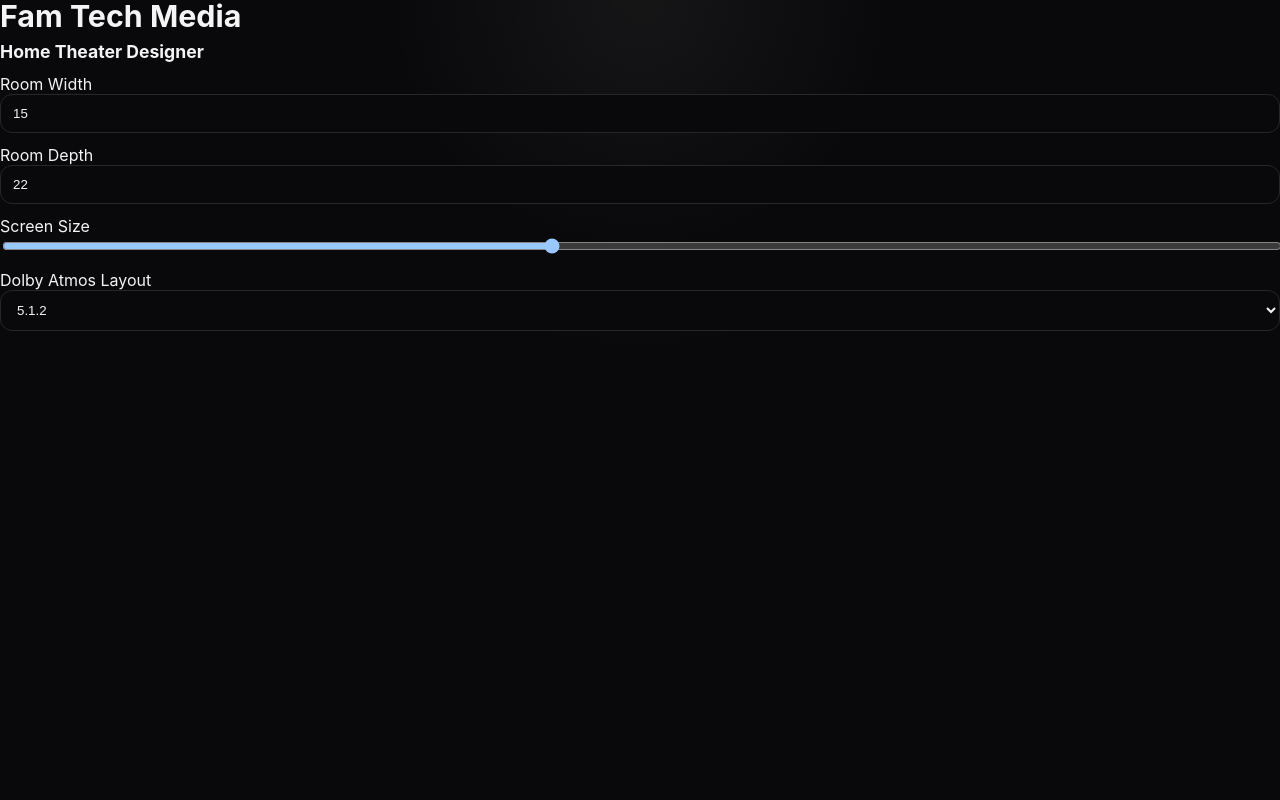
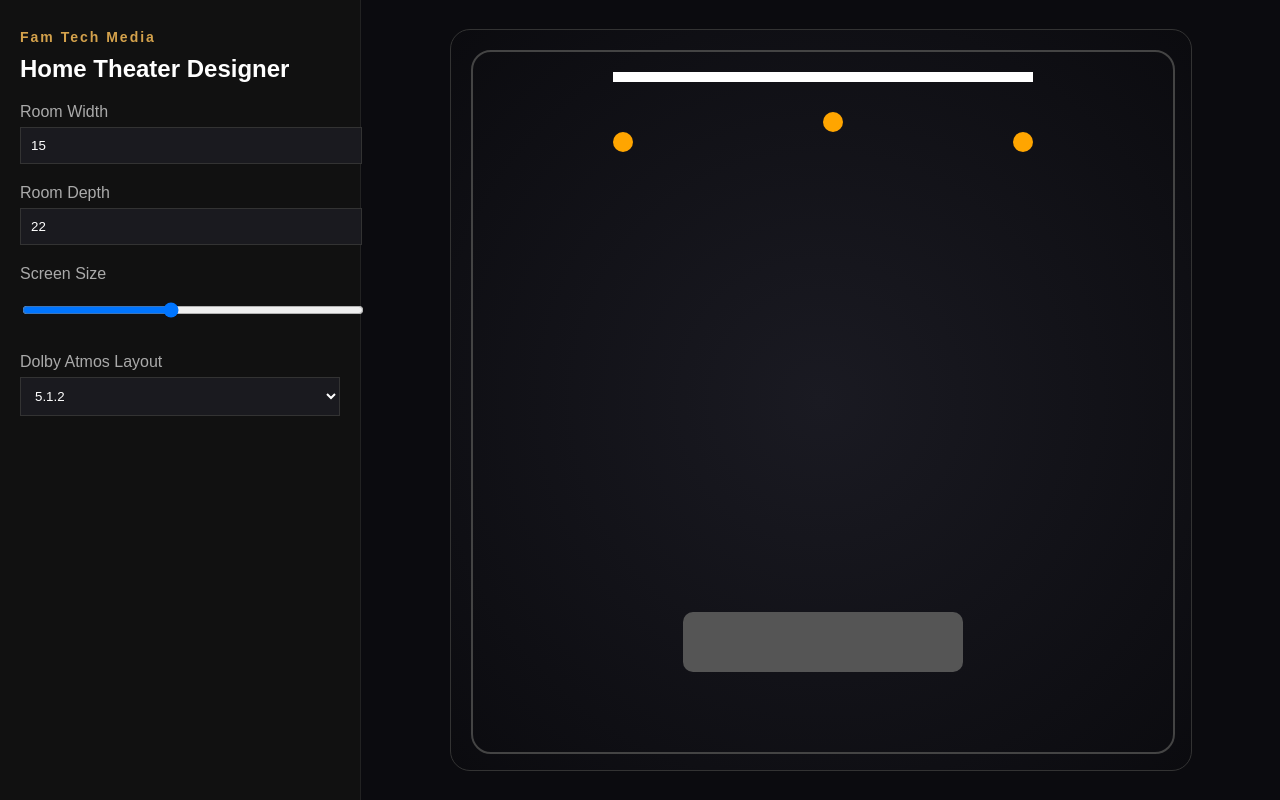
Before and after one commit to famtechmedia/famtech-theater-designer, a React (Vite) app: page / in a window 1280 px wide. Built offline with nearby package versions, Linux system fonts and the light colour scheme; the HTML template or start-up script is replaced by a standard one.

Commit message:
Update styles.css

```diff
--- a/src/styles.css
+++ b/src/styles.css
@@ -1,277 +1,119 @@
-* {
-  box-sizing: border-box;
+body {
+  margin: 0;
+  font-family: Arial, sans-serif;
+  background: #0b0b0f;
+  color: white;
 }
 
-:root {
-  color-scheme: dark;
-  --bg: #09090b;
-  --panel: #111115;
-  --panel-2: #15151a;
-  --border: #27272a;
-  --muted: #a1a1aa;
-  --text: #f4f4f5;
-  --accent: #d4a24c;
+.app {
+  display: flex;
+  height: 100vh;
 }
 
-html, body, #root {
-  margin: 0;
-  min-height: 100%;
-  font-family: Inter, ui-sans-serif, system-ui, -apple-system, BlinkMacSystemFont, "Segoe UI", sans-serif;
-  background: radial-gradient(circle at top, rgba(255,255,255,0.05), transparent 35%), var(--bg);
-  color: var(--text);
+/* Sidebar */
+.sidebar {
+  width: 320px;
+  padding: 20px;
+  background: #111;
+  border-right: 1px solid #222;
 }
 
-.page {
-  min-height: 100vh;
-  padding: 24px;
+.sidebar h1 {
+  font-size: 14px;
+  color: #d4a24c;
+  letter-spacing: 2px;
 }
 
-.shell {
-  max-width: 1400px;
-  margin: 0 auto;
-  display: grid;
-  grid-template-columns: 390px 1fr;
-  gap: 24px;
+.sidebar h2 {
+  margin-top: 5px;
 }
 
-.panel,
-.visual-card {
-  background: linear-gradient(180deg, rgba(255,255,255,0.03), rgba(255,255,255,0.015));
-  border: 1px solid var(--border);
-  border-radius: 24px;
-  box-shadow: 0 20px 60px rgba(0,0,0,0.35);
-}
-
-.panel {
-  padding: 24px;
-  position: sticky;
-  top: 16px;
-  height: fit-content;
-}
-
-.brand-row,
-.visual-head {
-  display: flex;
-  justify-content: space-between;
-  gap: 16px;
-  align-items: flex-start;
-}
-
-.eyebrow {
-  font-size: 0.82rem;
-  color: var(--accent);
-  text-transform: uppercase;
-  letter-spacing: 0.08em;
-  margin-bottom: 6px;
-}
-
-h1, h2, h3, p {
-  margin: 0;
-}
-
-h1 {
-  font-size: 1.9rem;
-  line-height: 1.1;
-  margin-bottom: 8px;
-}
-
-h2 {
-  font-size: 1.1rem;
-  margin-bottom: 12px;
-}
-
-h3 {
-  font-size: 1rem;
-  margin-bottom: 8px;
-}
-
-.muted {
-  color: var(--muted);
-  line-height: 1.5;
-}
-
-.pill {
-  border: 1px solid rgba(212,162,76,0.3);
-  background: rgba(212,162,76,0.12);
-  color: #f7d9a1;
-  border-radius: 999px;
-  padding: 8px 12px;
-  font-size: 0.82rem;
-  white-space: nowrap;
-}
-
-.pill.dark {
-  background: rgba(255,255,255,0.05);
-  border-color: var(--border);
-  color: #e4e4e7;
-}
-
-.group {
-  margin-top: 20px;
-  padding-top: 20px;
-  border-top: 1px solid var(--border);
-}
-
-label {
-  display: block;
-  margin-top: 12px;
-}
-
-label span {
-  display: block;
-  font-size: 0.92rem;
-  margin-bottom: 8px;
-  color: #e4e4e7;
-}
-
-input[type="number"],
-select {
-  width: 100%;
-  padding: 11px 12px;
-  border-radius: 12px;
-  border: 1px solid var(--border);
-  background: #09090b;
-  color: var(--text);
-}
-
-input[type="range"] {
-  width: 100%;
-}
-
-.grid2,
-.grid3,
-.summary-cards,
-.next-steps {
-  display: grid;
-  gap: 12px;
-}
-
-.grid2 {
-  grid-template-columns: 1fr 1fr;
-}
-
-.grid3 {
-  grid-template-columns: repeat(3, 1fr);
-}
-
-.summary-cards {
-  grid-template-columns: 1fr 1fr;
+.section {
   margin-top: 20px;
 }
 
-.card,
-.mini-card {
-  background: rgba(255,255,255,0.02);
-  border: 1px solid var(--border);
-  border-radius: 16px;
+.section label {
+  display: block;
+  margin-bottom: 6px;
+  color: #aaa;
 }
 
-.card {
-  padding: 14px;
-  display: flex;
-  flex-direction: column;
-  gap: 4px;
+.section input,
+.section select {
+  width: 100%;
+  padding: 10px;
+  background: #1a1a1f;
+  border: 1px solid #333;
+  color: white;
 }
 
-.card strong {
-  font-size: 1rem;
+/* Main */
+.main {
+  flex: 1;
+  display: flex;
+  align-items: center;
+  justify-content: center;
 }
 
-.card span,
-.mini-card p {
-  color: var(--muted);
-  line-height: 1.45;
-  font-size: 0.93rem;
+.visual {
+  width: 700px;
+  height: 700px;
+  background: radial-gradient(circle, #1a1a22, #0b0b0f);
+  border: 1px solid #333;
+  border-radius: 20px;
+  padding: 20px;
 }
 
-.button-row {
-  display: flex;
-  gap: 12px;
-  margin-top: 20px;
+/* Room */
+.room {
+  position: relative;
+  width: 100%;
+  height: 100%;
+  border: 2px solid #444;
+  border-radius: 20px;
 }
 
-button {
-  cursor: pointer;
-  border-radius: 14px;
-  padding: 12px 16px;
-  border: 1px solid var(--border);
-  font-weight: 600;
-  transition: 0.2s ease;
+/* Screen */
+.screen {
+  position: absolute;
+  top: 20px;
+  left: 20%;
+  width: 60%;
+  height: 10px;
+  background: white;
 }
 
-button:hover {
-  transform: translateY(-1px);
+/* Speakers */
+.speaker {
+  position: absolute;
+  width: 20px;
+  height: 20px;
+  background: orange;
+  border-radius: 50%;
 }
 
-.primary {
-  background: linear-gradient(180deg, #d4a24c, #b68532);
-  border-color: rgba(212,162,76,0.6);
-  color: #18181b;
-  flex: 1;
+.speaker.left {
+  top: 80px;
+  left: 20%;
 }
 
-.secondary {
-  background: transparent;
-  color: var(--text);
+.speaker.center {
+  top: 60px;
+  left: 50%;
 }
 
-.visual-card {
-  padding: 24px;
+.speaker.right {
+  top: 80px;
+  right: 20%;
 }
 
-.canvas-wrap {
-  margin-top: 18px;
-  border-radius: 22px;
-  border: 1px solid var(--border);
-  padding: 16px;
-  background:
-    radial-gradient(circle at top, rgba(255,255,255,0.05), transparent 40%),
-    linear-gradient(180deg, #141418, #0b0b0e);
-  overflow: auto;
+/* Seating */
+.seating {
+  position: absolute;
+  bottom: 80px;
+  left: 30%;
+  width: 40%;
+  height: 60px;
+  background: #555;
+  border-radius: 10px;
 }
-
-.room-svg {
-  display: block;
-  margin: 0 auto;
-  max-width: 100%;
-  height: auto;
-}
-
-.next-steps {
-  grid-template-columns: repeat(3, 1fr);
-  margin-top: 18px;
-}
-
-.mini-card {
-  padding: 16px;
-}
-
-@media (max-width: 1100px) {
-  .shell {
-    grid-template-columns: 1fr;
-  }
-
-  .panel {
-    position: static;
-  }
-}
-
-@media (max-width: 720px) {
-  .page {
-    padding: 14px;
-  }
-
-  .grid3,
-  .grid2,
-  .summary-cards,
-  .next-steps,
-  .button-row {
-    grid-template-columns: 1fr;
-  }
-
-  .brand-row,
-  .visual-head {
-    flex-direction: column;
-    align-items: flex-start;
-  }
-}
```
